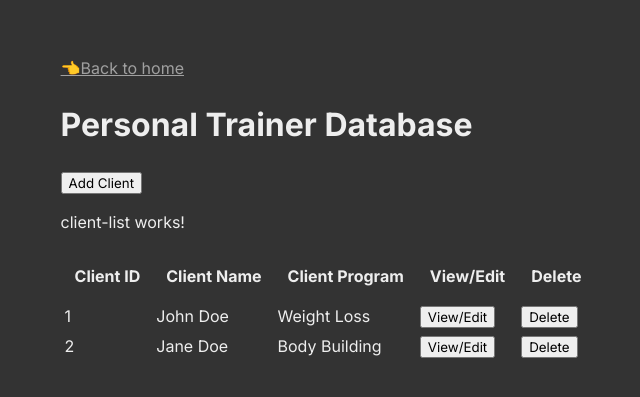
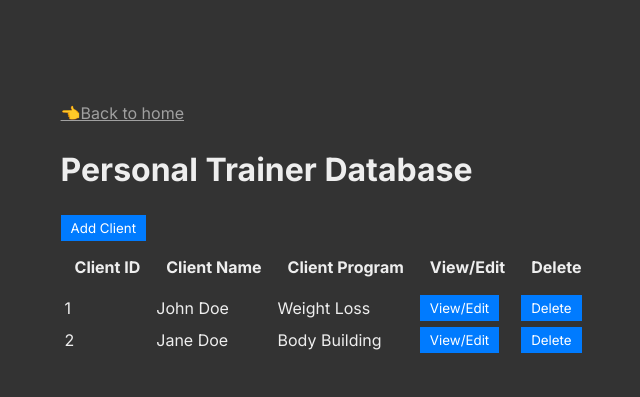
Before and after one commit to benbarnett02/PROG2005, an Angular app in the folder PROG2005-A1-P2/: page /clients in a window 1280 px wide. Shown: the part 159-556 px from the top of the page, without its empty margins (312-952 px from the left). Built offline with nearby package versions, Linux system fonts and the light colour scheme.

Commit message:
lots of layout improvements

```diff
--- a/PROG2005-A1-P2/src/app/pages/clients/clients.component.css
+++ b/PROG2005-A1-P2/src/app/pages/clients/clients.component.css
@@ -0,0 +1,4 @@
+.tablecontainer {
+  max-width: 100%;
+  overflow-x: scroll;
+}
--- a/PROG2005-A1-P2/src/app/pages/clients/clients.component.html
+++ b/PROG2005-A1-P2/src/app/pages/clients/clients.component.html
@@ -1,4 +1,5 @@
 <button [routerLink]="['/clients/new']">Add Client</button>
 
-
+<div class="tablecontainer">
 <app-client-list/>
+</div>
--- a/PROG2005-A1-P2/src/app/shared/client-form/client-form.component.css
+++ b/PROG2005-A1-P2/src/app/shared/client-form/client-form.component.css
@@ -1,13 +1,13 @@
 .form-container {
   max-width: 600px;
-  margin: auto;
-  padding: 20px;
+  margin: 10px;
   border: 1px solid #ddd;
   border-radius: 5px;
   background-color: #f9f9f9;
 }
 
 form div {
+  /*space em out*/
   margin-bottom: 15px;
 }
 
@@ -32,15 +32,3 @@ input[type="checkbox"] {
 small {
   color: red;
 }
-
-button {
-  background-color: #007bff;
-  color: white;
-  border: none;
-  padding: 10px 15px;
-  cursor: pointer;
-}
-
-button[disabled] {
-  background-color: #ccc;
-}
--- a/PROG2005-A1-P2/src/app/shared/client-list/client-list.component.css
+++ b/PROG2005-A1-P2/src/app/shared/client-list/client-list.component.css
@@ -8,4 +8,6 @@ th{
 
 table{
   text-align: left;
+  max-width: 100%;
+  overflow-x: scroll;
 }
--- a/PROG2005-A1-P2/src/app/shared/client-list/client-list.component.html
+++ b/PROG2005-A1-P2/src/app/shared/client-list/client-list.component.html
@@ -1,4 +1,3 @@
-<p>client-list works!</p>
 <table class="table table-striped">
   <thead>
     <tr>
@@ -18,3 +17,4 @@
       <td><button (click)="deleteClient(client.id)">Delete</button></td>
     </tr>
   </tbody>
+</table>
--- a/PROG2005-A1-P2/src/app/shared/client-list/client-list.component.ts
+++ b/PROG2005-A1-P2/src/app/shared/client-list/client-list.component.ts
@@ -1,4 +1,4 @@
-import { Component } from '@angular/core';
+import {Component, Input} from '@angular/core';
 import {Client, ClientService} from '../../services/client.service';
 import {NgForOf} from '@angular/common';
 import {RouterLink} from '@angular/router';
@@ -14,14 +14,18 @@ import {RouterLink} from '@angular/router';
   styleUrl: './client-list.component.css'
 })
 export class ClientListComponent {
+  @Input() filterPredicate: (client: Client) => boolean = () => true;
   protected readonly clients: Client[];
 
+  // pass in a predicate for filtering clients.
   constructor(private clientService: ClientService) {
-    this.clients = this.clientService.getClients();
+    this.clients = this.clientService.getFilteredClients((client :Client) => this.filterPredicate(client));
   }
 
   deleteClient(id: string) {
 
   }
 
+
+
 }
--- a/PROG2005-A1-P2/src/index.html
+++ b/PROG2005-A1-P2/src/index.html
@@ -2,9 +2,10 @@
 <html lang="en">
 <head>
   <meta charset="utf-8">
-  <title>PROG2005A1P2</title>
+  <title>Ben's Personal Trainer App</title>
   <base href="/">
   <meta name="viewport" content="width=device-width, initial-scale=1">
+<!--  Inter is a nice font -->
   <link rel="icon" type="image/x-icon" href="favicon.ico">
   <link rel="preconnect" href="https://fonts.googleapis.com">
   <link rel="preconnect" href="https://fonts.gstatic.com" crossorigin>
--- a/PROG2005-A1-P2/src/styles.css
+++ b/PROG2005-A1-P2/src/styles.css
@@ -4,17 +4,25 @@
 }
 
 body {
-  display: flex;
-  flex-direction: column;
-  justify-content: center;
-  align-items: center;
-  justify-self: center;
+  /* not worth supporting tiny screens (smaller than a small phone). */
+
   min-height: 90vh;
   font-size: 16px;
   line-height: 1.5;
   max-width: 750px;
   background-color: #333333;
   color: #eeeeee;
+}
+
+@media (min-width: 600px) {
+
+  body{
+  display: flex;
+  flex-direction: column;
+  justify-content: center;
+  padding: 20px;
+  align-items: center;
+  justify-self: center;}
 }
 
 a{
@@ -29,3 +37,15 @@ a:hover {
   text-align: left;
   align-self: start;
 }
+
+button {
+  background-color: #007bff;
+  color: white;
+  border: none;
+  padding: 5px 10px;
+  cursor: pointer;
+}
+
+button[disabled] {
+  background-color: #ccc;
+}
```
